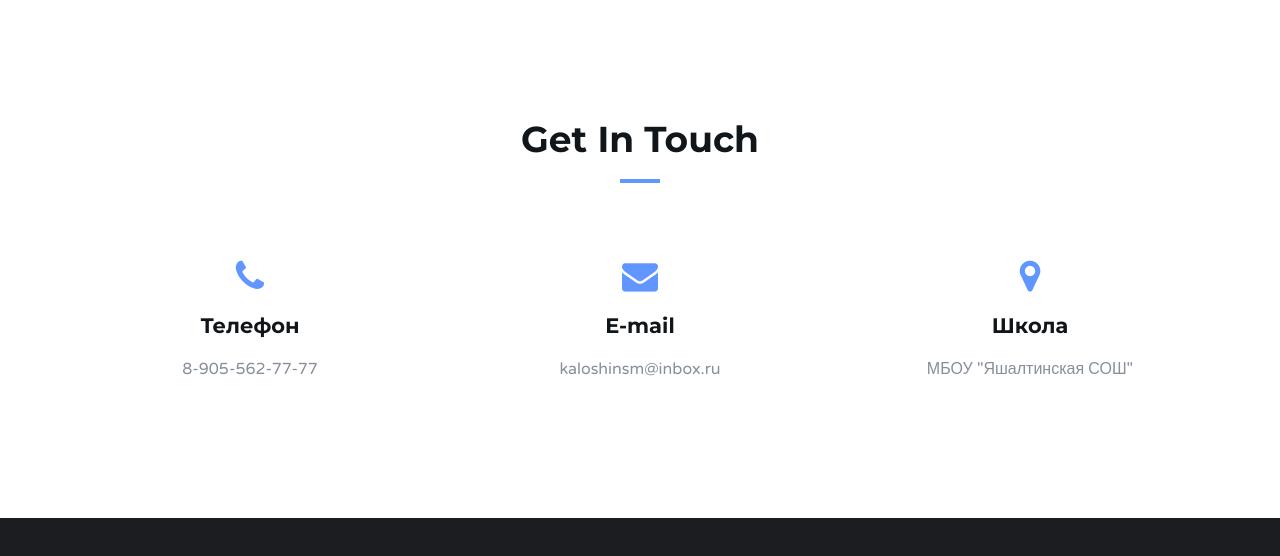
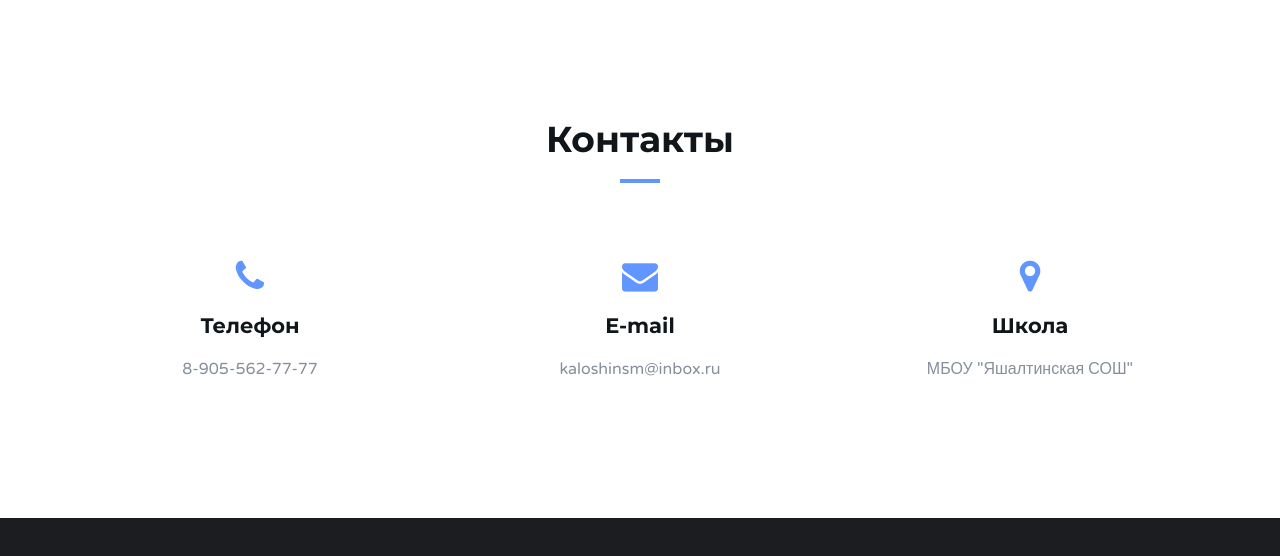
Before and after one commit to teacher-kaloshin/teacher-kaloshin.github.io, a plain HTML site: page index.html in a window 1280 px wide. Shown: the part 4077-4633 px from the top of the page. Drawn offline with Linux system fonts and the light colour scheme.

Commit message:
COntacts

```diff
--- a/index.html
+++ b/index.html
@@ -544,7 +544,7 @@
 
 				<!-- Section-header -->
 				<div class="section-header text-center">
-					<h2 class="title">Get in touch</h2>
+					<h2 class="title">Контакты</h2>
 				</div>
 				<!-- /Section-header -->
 
```
